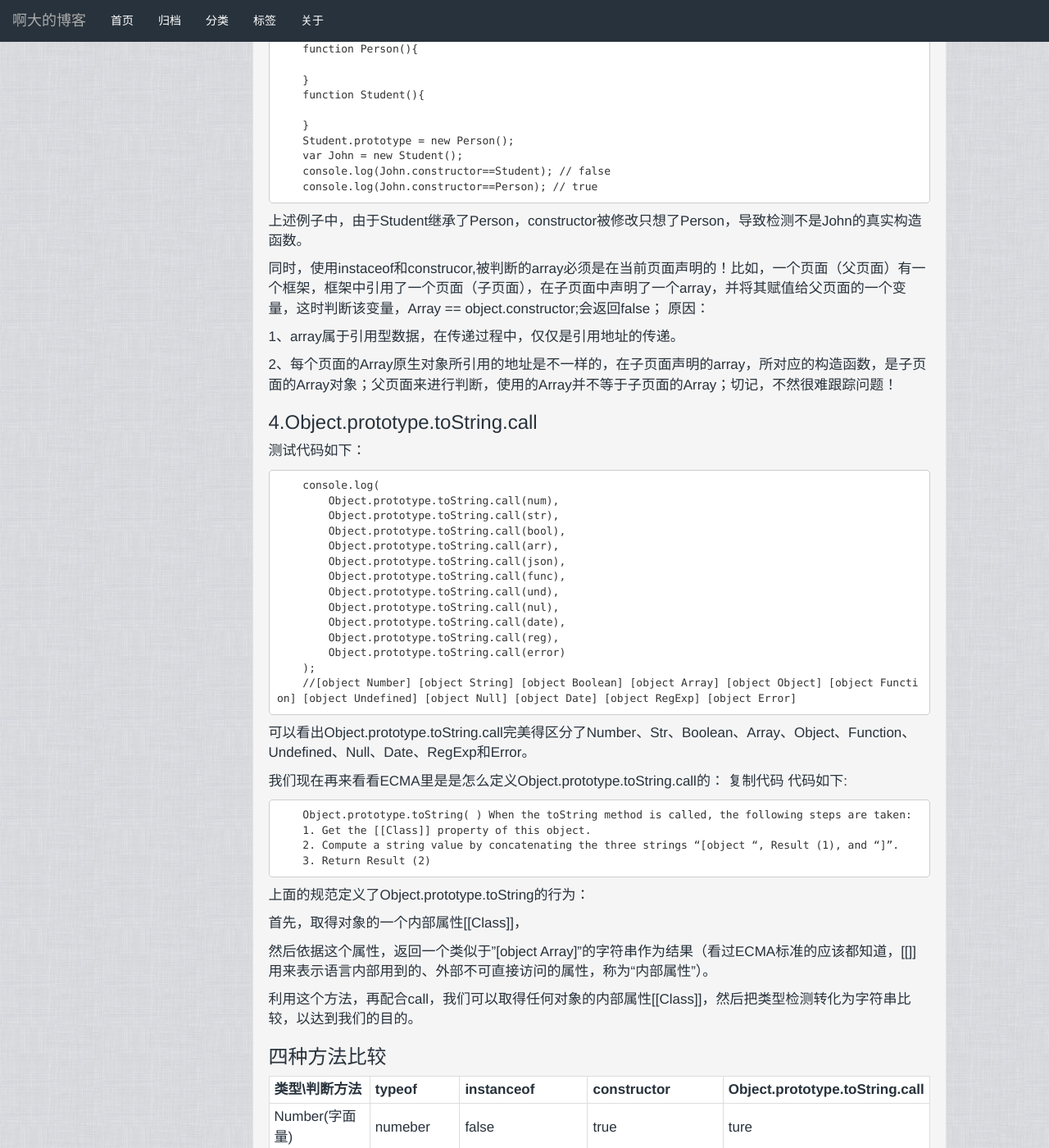
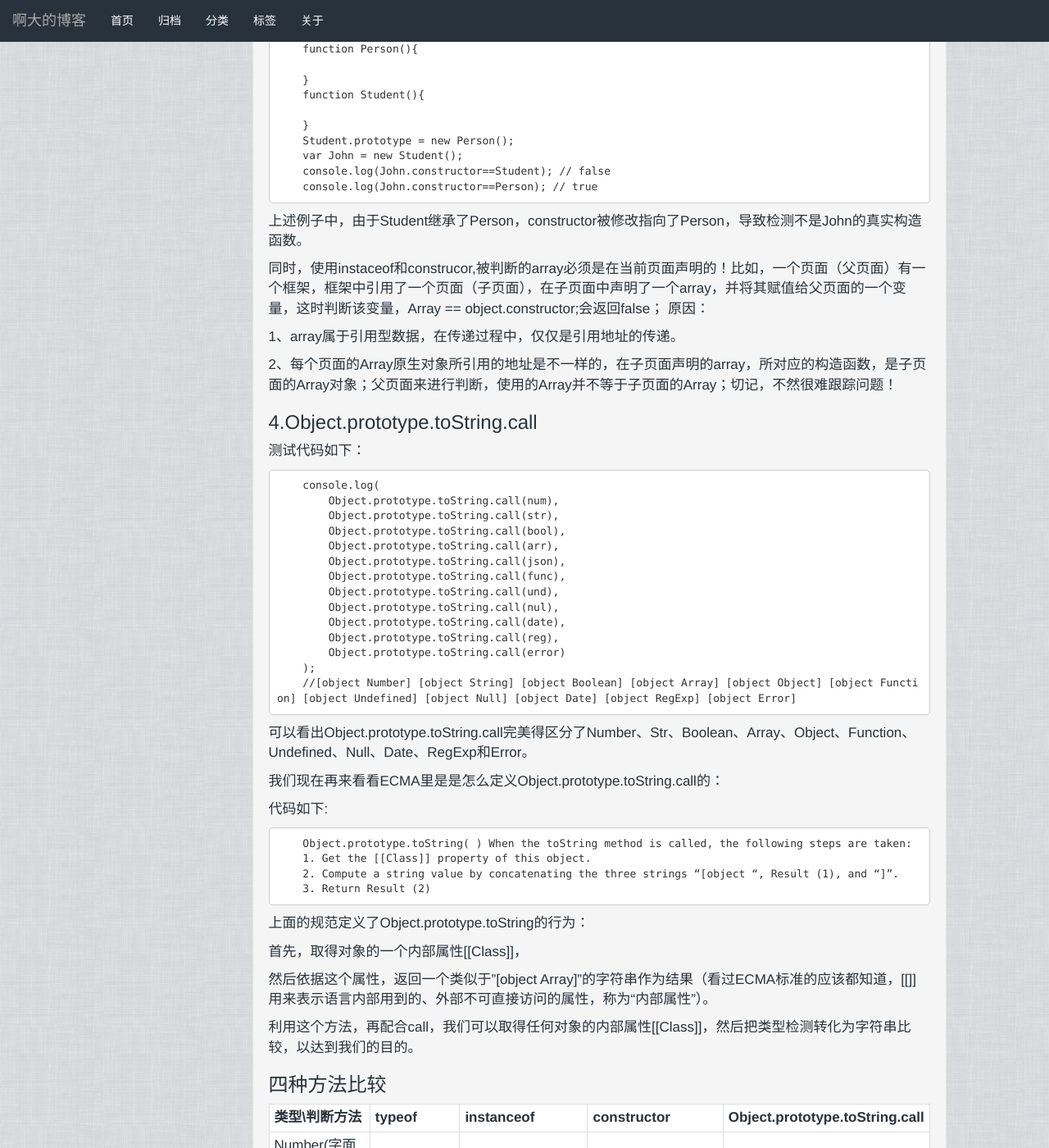
Before and after one commit to JoiseOLDBIG/JoiseOLDBIG.github.io, a Jekyll site: the page built from _posts/2018-03-02-distinguish-variables-type.markdown, in a window 1280 px wide and 1400 px high, scrolled down 2425 px. Shown: the whole window at 82% size. Built offline with Jekyll 4.4.1, drawn with Linux system fonts in a browser that asks for light colours.

Commit message:
错别字

```diff
--- a/_posts/2018-03-02-distinguish-variables-type.markdown
+++ b/_posts/2018-03-02-distinguish-variables-type.markdown
@@ -127,7 +127,7 @@ constructor本来是原型对象上的属性，指向构造函数。但是根据
         console.log(John.constructor==Student); // false
         console.log(John.constructor==Person); // true
 
-上述例子中，由于Student继承了Person，constructor被修改只想了Person，导致检测不是John的真实构造函数。
+上述例子中，由于Student继承了Person，constructor被修改指向了Person，导致检测不是John的真实构造函数。
 
 同时，使用instaceof和construcor,被判断的array必须是在当前页面声明的！比如，一个页面（父页面）有一个框架，框架中引用了一个页面（子页面），在子页面中声明了一个array，并将其赋值给父页面的一个变量，这时判断该变量，Array == object.constructor;会返回false； 原因：
 
@@ -157,7 +157,8 @@ constructor本来是原型对象上的属性，指向构造函数。但是根据
 可以看出Object.prototype.toString.call完美得区分了Number、Str、Boolean、Array、Object、Function、Undefined、Null、Date、RegExp和Error。
 
 我们现在再来看看ECMA里是是怎么定义Object.prototype.toString.call的：
-复制代码 代码如下:
+
+代码如下:
 
         Object.prototype.toString( ) When the toString method is called, the following steps are taken:
         1. Get the [[Class]] property of this object.
@@ -178,7 +179,7 @@ constructor本来是原型对象上的属性，指向构造函数。但是根据
 
 | 类型\判断方法   | typeof | instanceof | constructor | Object.prototype.toString.call  |
 |:-------------   | :----- |  :-------- | : --------- | : ---------                     |
-| Number(字面量)  |  numeber  |  false     | true        |  ture             |
+| Number(字面量)  |  number  |  false     | true        |  ture             |
 | String(字面量)  |  string  |  false     | true        |  ture             |
 | Boolean(字面量) |  boolean  |  false     | true        |  ture             |
 | Number(new方法) |  object  |  true     | true        |  ture             |
```
